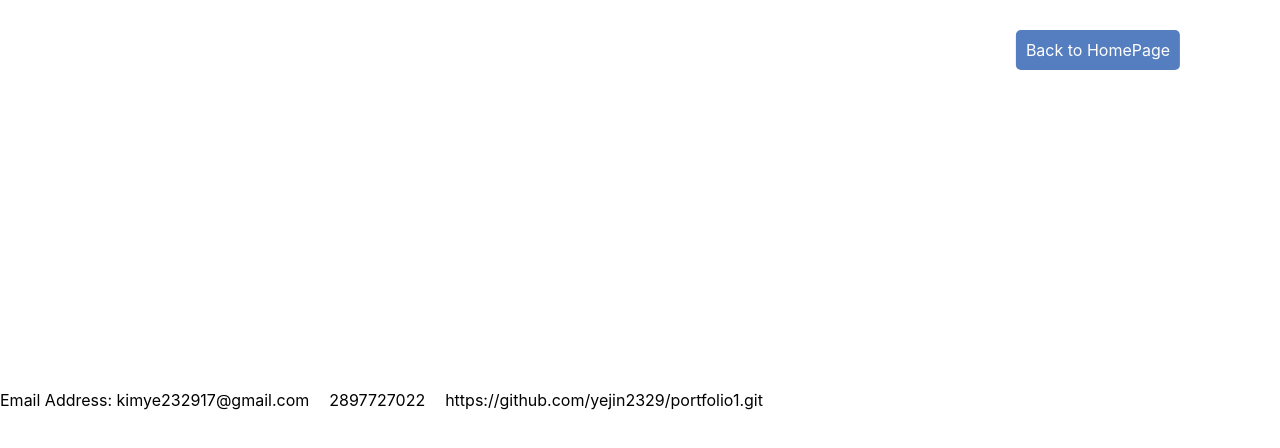
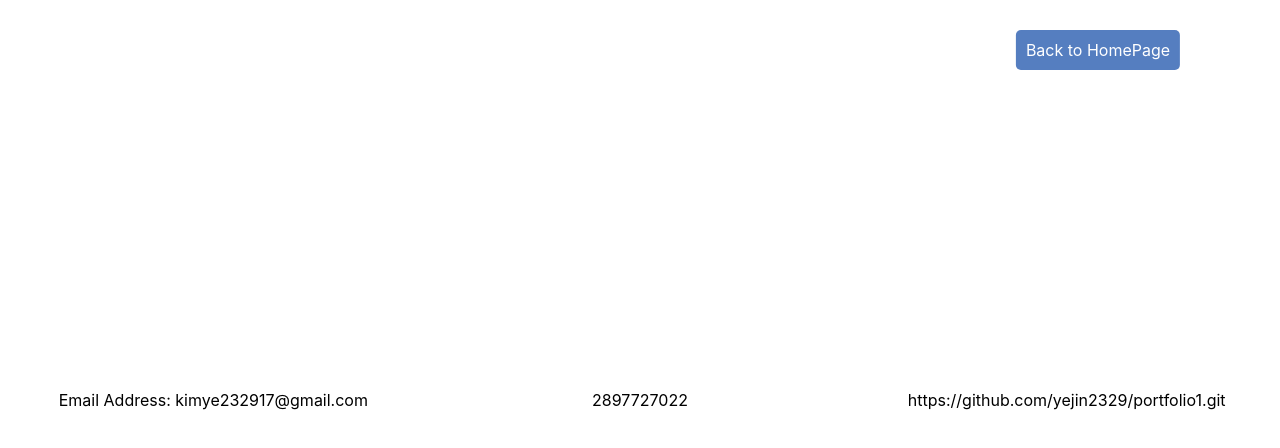
Before and after one commit to yejin2329/portfolio1, a React (Create React App) app: page /contact in a window 1280 px wide. Shown: the top 448 px of the page. Built offline with nearby package versions, Linux system fonts and the light colour scheme.

Commit message:
Modify css

```diff
--- a/src/App.css
+++ b/src/App.css
@@ -365,6 +365,7 @@ html, body, #root{
   margin: 0 auto;
   padding: 20px;
   box-sizing: border-box;
+  padding-top:90px;
 }
 
 .project-card, .project-card2{
@@ -470,24 +471,24 @@ html, body, #root{
 
 /*Contact.js*/
 img {
-  width: 200px;
+  width: 50px;
   height: auto;
 
 }
 
 .contact {
   display: flex;
-  justify-content: flex-start;
-  align-items: flex-start;
+  flex-direction:row;
+  justify-content: space-between;
+
 }
 
-.contact > div {
-  margin-right: 20px;
-}
+
 
 .email, .phone, .github {
-  display: flex;
+  flex:1;
   align-items: center;
+  padding:10px;
 }
 
 .email img, .phone img, .github img {
```
